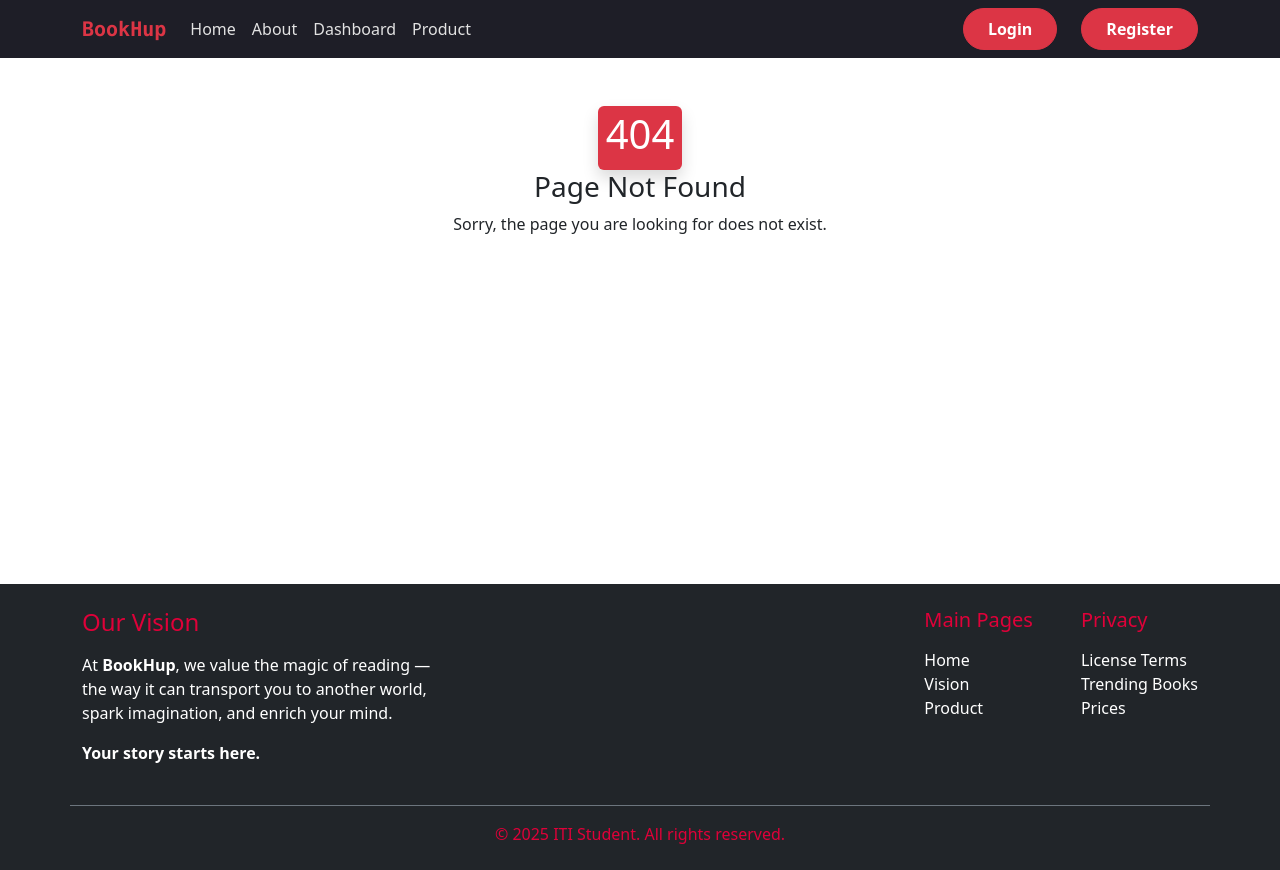
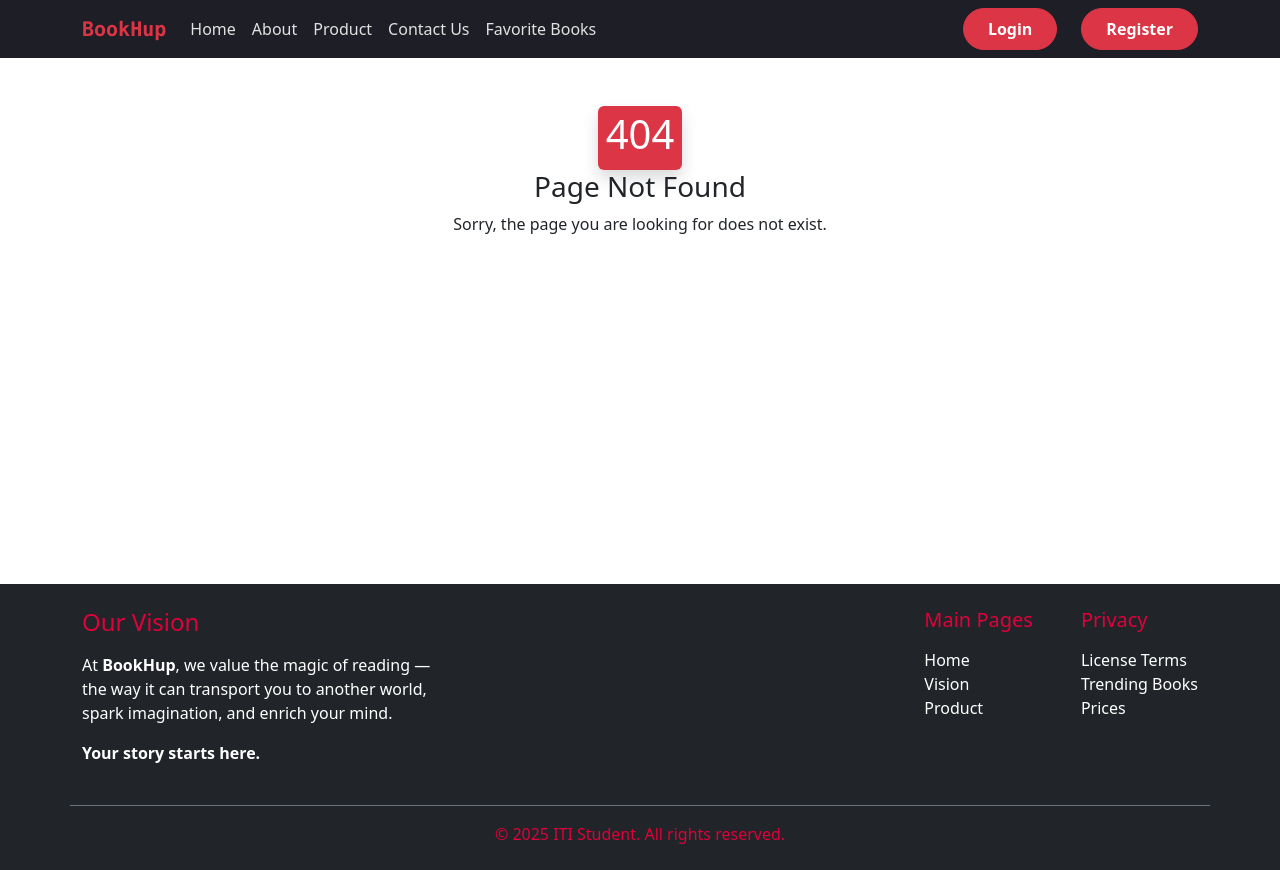
Before and after one commit to mahmoud2ali/BooksApp, a React (Create React App) app in the folder app/: page /books/1 in a window 1280 px wide. Built offline with nearby package versions, Linux system fonts and the light colour scheme.

Commit message:
Dashboard for only Admin && favBooks && Logout

```diff
--- /dev/null
+++ b/app/src/Componants/LogOut/Logout.jsx
@@ -0,0 +1,24 @@
+import { Button, Col } from "react-bootstrap"
+
+function Logout({ onLogout }) {
+    const handleLogout = () => {
+    localStorage.removeItem("user");
+    onLogout();
+    window.location.reload();
+  };
+    return (
+        <div>
+        <Col xs="auto">
+          <Button
+            variant="danger"
+            className="text-white fw-bold px-4 py-2 rounded-pill"
+            onClick={handleLogout}
+          >
+            Logout
+          </Button>
+        </Col>
+        </div>
+    )
+}
+
+export default Logout
--- /dev/null
+++ b/app/src/Componants/LoginAndRegister/LoginRegster.jsx
@@ -0,0 +1,33 @@
+import { Button, Col, Row } from "react-bootstrap";
+import { NavLink } from "react-router-dom";
+
+function LoginRegster() {
+  return (
+    <div>
+      <Row className="ms-auto justify-content-center justify-content-lg-end">
+        <Col xs="auto">
+          <NavLink to="/login" style={{ textDecoration: "none" }}>
+            <Button
+              variant="danger"
+              className="text-white fw-bold px-4 py-2 rounded-pill"
+            >
+              Login
+            </Button>
+          </NavLink>
+        </Col>
+        <Col xs="auto">
+          <NavLink to="/register" style={{ textDecoration: "none" }}>
+            <Button
+              variant="danger"
+              className="text-white fw-bold px-4 py-2 rounded-pill"
+            >
+              Register
+            </Button>
+          </NavLink>
+        </Col>
+      </Row>
+    </div>
+  );
+}
+
+export default LoginRegster;
--- a/app/src/Componants/SharedNav.jsx
+++ b/app/src/Componants/SharedNav.jsx
@@ -2,15 +2,24 @@ import {
   Container,
   Nav,
   Navbar,
-  Button,
-  Col,
-  Row,
 } from "react-bootstrap";
 import { NavLink } from "react-router-dom";
 import "bootstrap/dist/css/bootstrap.min.css";
 import "../index.css";
+import LoginRegster from "./LoginAndRegister/LoginRegster";
+import Logout from "./LogOut/Logout";
+import { useState, useEffect } from "react";
 
 function SharedNav() {
+  const [user, setUser] = useState(null);
+
+  useEffect(() => {
+    const storedUser = localStorage.getItem("user");
+    if (storedUser) {
+      setUser(JSON.parse(storedUser));
+    }
+  }, []);
+
   return (
     <Navbar expand="lg" className="custom-navbar bgColor textWhite">
       <Container>
@@ -21,7 +30,6 @@ function SharedNav() {
         >
           BookHup
         </NavLink>
-
 
         <Navbar.Toggle aria-controls="basic-navbar-nav" className="bg-danger" />
 
@@ -47,6 +55,8 @@ function SharedNav() {
               About
             </NavLink>
 
+            {/* admin feature            */}
+            {user?.admin && (
               <NavLink
                 to="/admin-dashboard"
                 className={({ isActive }) =>
@@ -55,6 +65,7 @@ function SharedNav() {
               >
                 Dashboard
               </NavLink>
+            )}
 
             <NavLink
               to="/product"
@@ -65,31 +76,27 @@ function SharedNav() {
               Product
             </NavLink>
 
+            <NavLink
+              to="/contact"
+              className={({ isActive }) =>
+                isActive ? "nav-link text-danger fw-bold" : "nav-link textWhite"
+              }
+            >
+              Contact Us
+            </NavLink>
+
+            <NavLink
+              to="/favoriteBook"
+              className={({ isActive }) =>
+                isActive ? "nav-link text-danger fw-bold" : "nav-link textWhite"
+              }
+            >
+              Favorite Books
+            </NavLink>
           </Nav>
 
 
-          <Row className="ms-auto justify-content-center justify-content-lg-end">
-            <Col xs="auto">
-              <NavLink to="/login" style={{ textDecoration: "none" }}>
-                <Button
-                  variant="danger"
-                  className="text-white fw-bold px-4 py-2 rounded-pill"
-                >
-                  Login
-                </Button>
-              </NavLink>
-            </Col>
-            <Col xs="auto">
-              <NavLink to="/register" style={{ textDecoration: "none" }}>
-                <Button
-                  variant="danger"
-                  className="text-white fw-bold px-4 py-2 rounded-pill"
-                >
-                  Register
-                </Button>
-              </NavLink>
-            </Col>
-          </Row>
+          {user ? <Logout onLogout={() => setUser(null)} /> : <LoginRegster />}
         </Navbar.Collapse>
       </Container>
     </Navbar>
--- a/app/src/index.css
+++ b/app/src/index.css
@@ -19,6 +19,7 @@ code {
 
 :root{
   --primary-color: #e2e2e2;
+
   --secondary-color: #df0139;
   --black :#1e1e27;
   --black-light:#28242a;
```
Also changed, not shown: 2 other files (tests, documents, lock files or other folders). Lines whose indentation alone changed are shown as unchanged.
